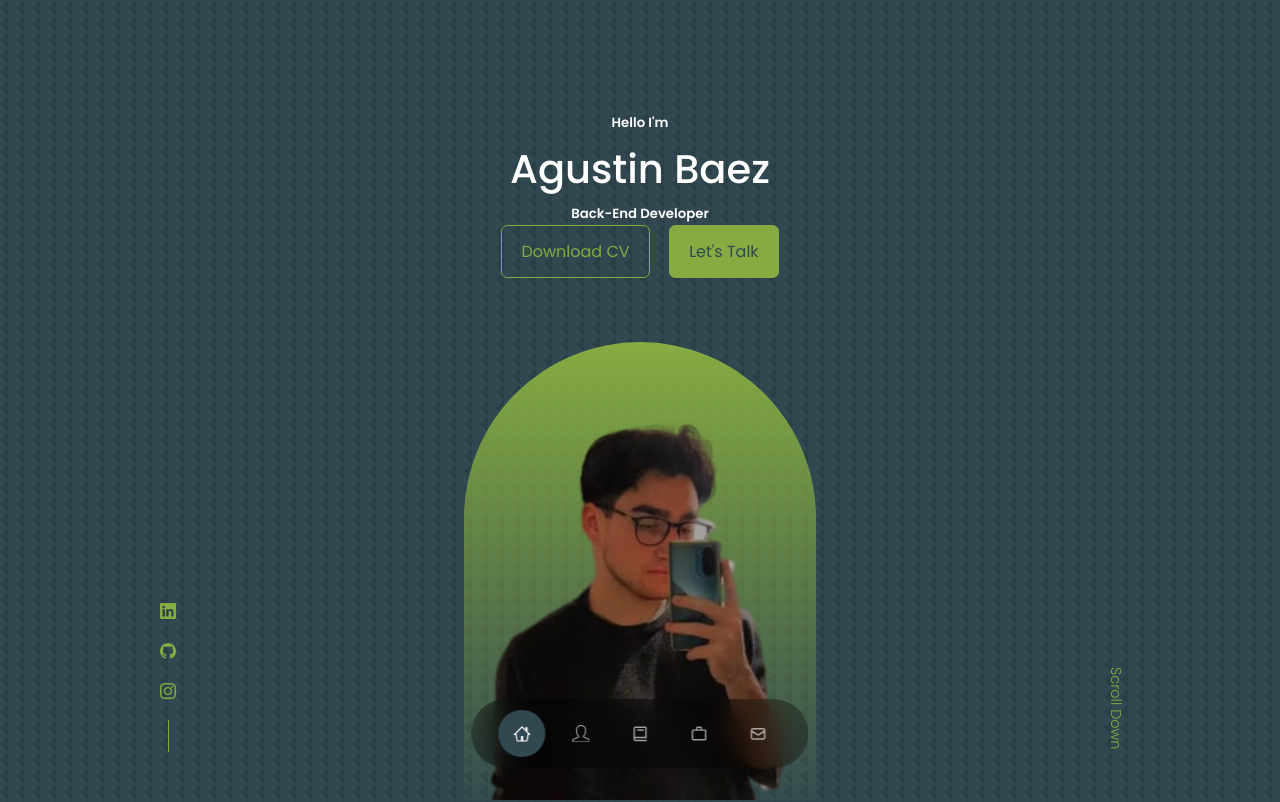
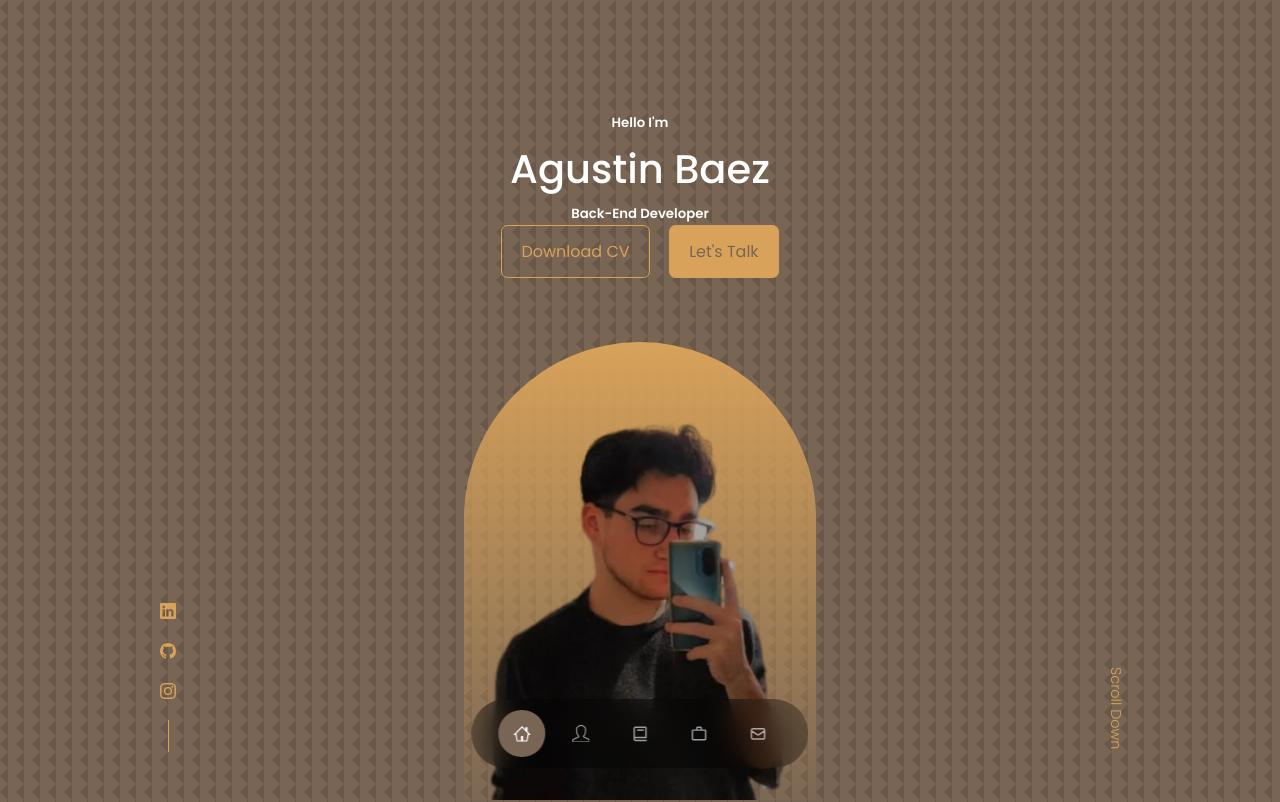
Before and after one commit to AgusBaez/Portfolio-Website, a React (Create React App) app: page / in a window 1280 px wide. Shown: the top 802 px of the page. Built offline with nearby package versions, Linux system fonts and the light colour scheme.

Commit message:
Change Color

```diff
--- a/src/index.css
+++ b/src/index.css
@@ -12,10 +12,10 @@
 
 /* Variable de CSS */
 :root {
-    --color-bg: #324851;
-    --color-bg-variant: #34675C;
-    --color-primary: #86AC41;
-    --color-primary-variant: #7DA3A1;
+    --color-bg: #786554;
+    --color-bg-variant: #897a67;
+    --color-primary: #d8a25a;
+    --color-primary-variant: #A86354;
     --color-white:#fff;
     --color-light: rgba(255, 255, 255, 0.6);
 
```
